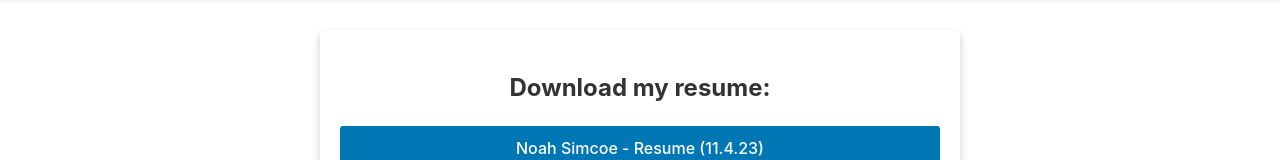
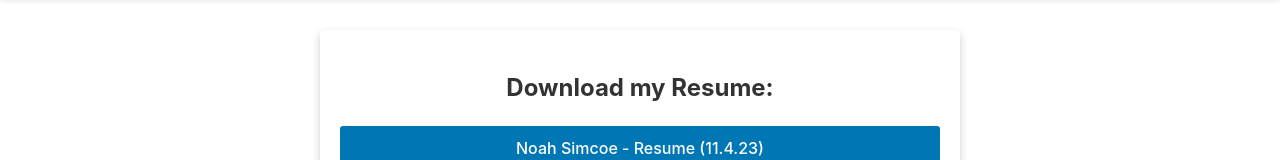
Before and after one commit to noahsimcoe/Noah-React-Portfolio, a React (Vite) app: page /resume in a window 1280 px wide. Shown: the part 152-312 px from the top of the page. Built offline with nearby package versions, Linux system fonts and the light colour scheme.

Commit message:
trying absolute path for json reading

```diff
--- a/src/components/UI/Card/CardBody.jsx
+++ b/src/components/UI/Card/CardBody.jsx
@@ -5,7 +5,7 @@ function ProjectList() {
 
   useEffect(() => {
     // Fetch the data from the JSON file
-    fetch('/json/projects.json')
+    fetch('/projects.json')
       .then((response) => response.json())
       .then((data) => setProjects(data))
       .catch((error) => console.error('Error fetching data:', error));
--- a/src/components/UI/Resume.jsx
+++ b/src/components/UI/Resume.jsx
@@ -4,7 +4,7 @@ export default function Resume() {
     return (
         <>
         <div className="resume-box">
-            <h2>Download my resume:</h2>
+            <h2>Download my Resume:</h2>
             <a href={resumeUrl} target="_blank" rel="noopener noreferrer" download>
                 Noah Simcoe - Resume (11.4.23)
             </a>
```
